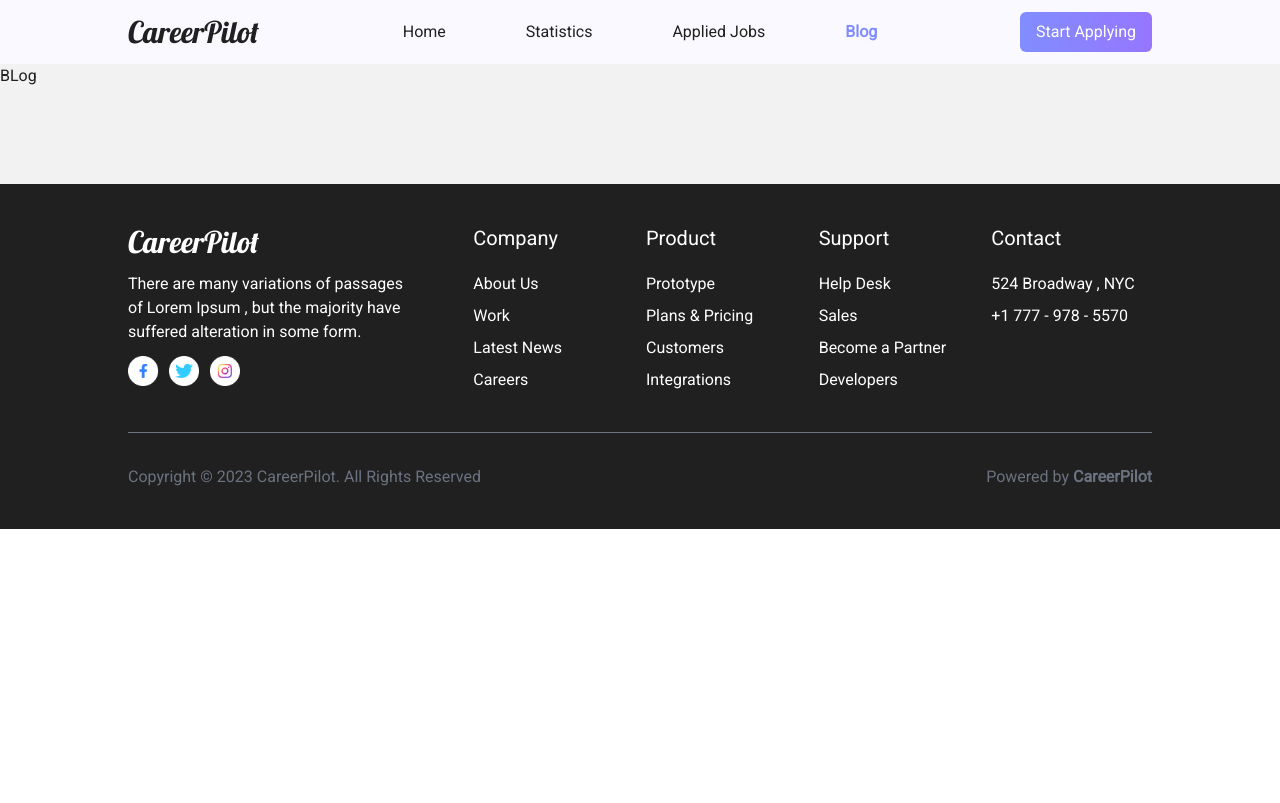
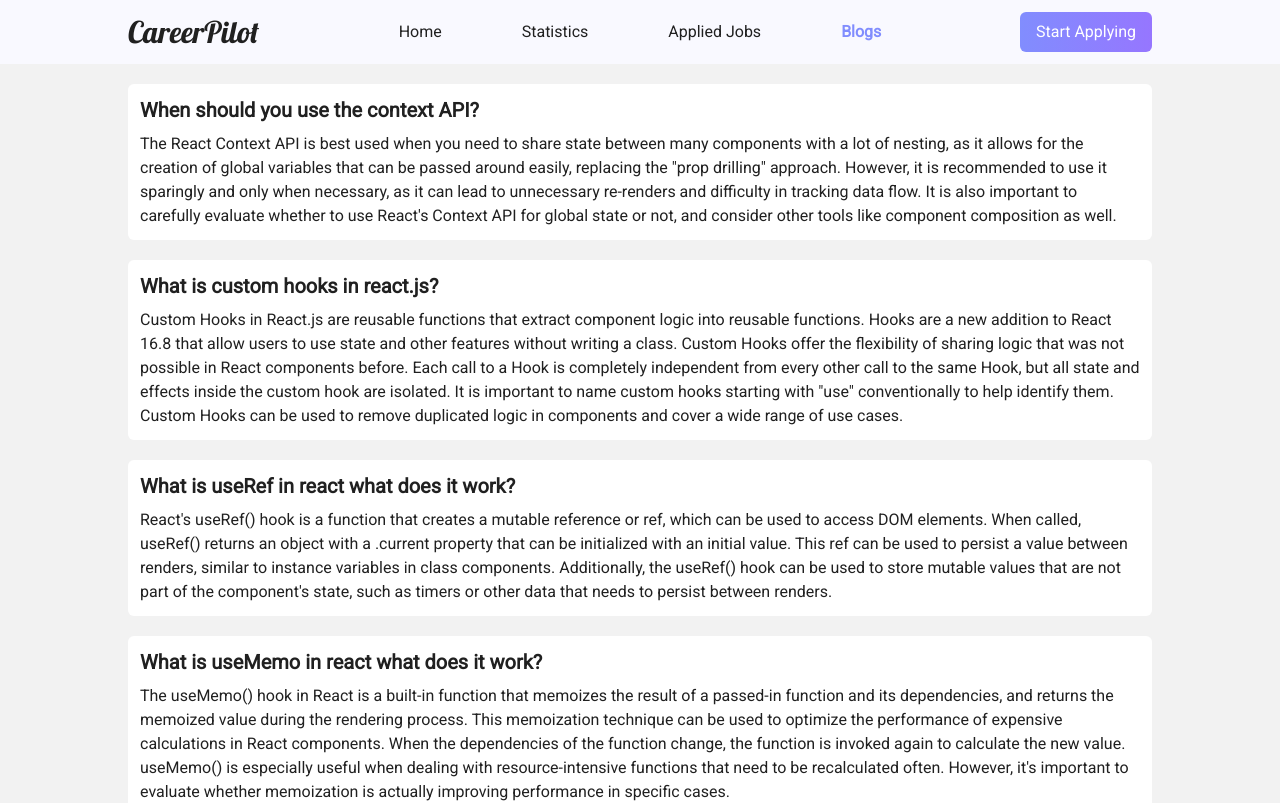
Before and after one commit to MehediHasan95/careerpilot, a React (Vite) app: page /blog in a window 1280 px wide. Shown: the top 803 px of the page. Built offline with nearby package versions, Linux system fonts and the light colour scheme.

Commit message:
blogs done

```diff
--- a/src/components/Blog.jsx
+++ b/src/components/Blog.jsx
@@ -1,7 +1,72 @@
+/* eslint-disable react/no-unescaped-entities */
 const Blog = () => {
   return (
-    <div>
-      <h1>BLog</h1>
+    <div className="px-2 lg:px-32">
+      <div className="bg-base-100 my-5 p-3 rounded-md">
+        <h1 className="text-xl font-semibold mb-2">
+          When should you use the context API?
+        </h1>
+        <p>
+          The React Context API is best used when you need to share state
+          between many components with a lot of nesting, as it allows for the
+          creation of global variables that can be passed around easily,
+          replacing the "prop drilling" approach. However, it is recommended to
+          use it sparingly and only when necessary, as it can lead to
+          unnecessary re-renders and difficulty in tracking data flow. It is
+          also important to carefully evaluate whether to use React's Context
+          API for global state or not, and consider other tools like component
+          composition as well.
+        </p>
+      </div>
+      <div className="bg-base-100 my-5 p-3 rounded-md">
+        <h1 className="text-xl font-semibold mb-2">
+          What is custom hooks in react.js?
+        </h1>
+        <p>
+          Custom Hooks in React.js are reusable functions that extract component
+          logic into reusable functions. Hooks are a new addition to React 16.8
+          that allow users to use state and other features without writing a
+          class. Custom Hooks offer the flexibility of sharing logic that was
+          not possible in React components before. Each call to a Hook is
+          completely independent from every other call to the same Hook, but all
+          state and effects inside the custom hook are isolated. It is important
+          to name custom hooks starting with "use" conventionally to help
+          identify them. Custom Hooks can be used to remove duplicated logic in
+          components and cover a wide range of use cases.
+        </p>
+      </div>
+      <div className="bg-base-100 my-5 p-3 rounded-md">
+        <h1 className="text-xl font-semibold mb-2">
+          What is useRef in react what does it work?
+        </h1>
+        <p>
+          React's useRef() hook is a function that creates a mutable reference
+          or ref, which can be used to access DOM elements. When called,
+          useRef() returns an object with a .current property that can be
+          initialized with an initial value. This ref can be used to persist a
+          value between renders, similar to instance variables in class
+          components. Additionally, the useRef() hook can be used to store
+          mutable values that are not part of the component's state, such as
+          timers or other data that needs to persist between renders.
+        </p>
+      </div>
+      <div className="bg-base-100 my-5 p-3 rounded-md">
+        <h1 className="text-xl font-semibold mb-2">
+          What is useMemo in react what does it work?
+        </h1>
+        <p>
+          The useMemo() hook in React is a built-in function that memoizes the
+          result of a passed-in function and its dependencies, and returns the
+          memoized value during the rendering process. This memoization
+          technique can be used to optimize the performance of expensive
+          calculations in React components. When the dependencies of the
+          function change, the function is invoked again to calculate the new
+          value. useMemo() is especially useful when dealing with
+          resource-intensive functions that need to be recalculated often.
+          However, it's important to evaluate whether memoization is actually
+          improving performance in specific cases.
+        </p>
+      </div>
     </div>
   );
 };
--- a/src/components/Navbar.jsx
+++ b/src/components/Navbar.jsx
@@ -74,7 +74,7 @@ const Navbar = () => {
                       isActive ? "font-bold text-customBlue" : "text-base"
                     }
                   >
-                    Blog
+                    Blogs
                   </span>
                 )}
               </NavLink>
@@ -135,7 +135,7 @@ const Navbar = () => {
                     isActive ? "mx-5 text-customBlue font-bold" : "mx-5"
                   }
                 >
-                  Blog
+                  Blogs
                 </span>
               )}
             </NavLink>
```
